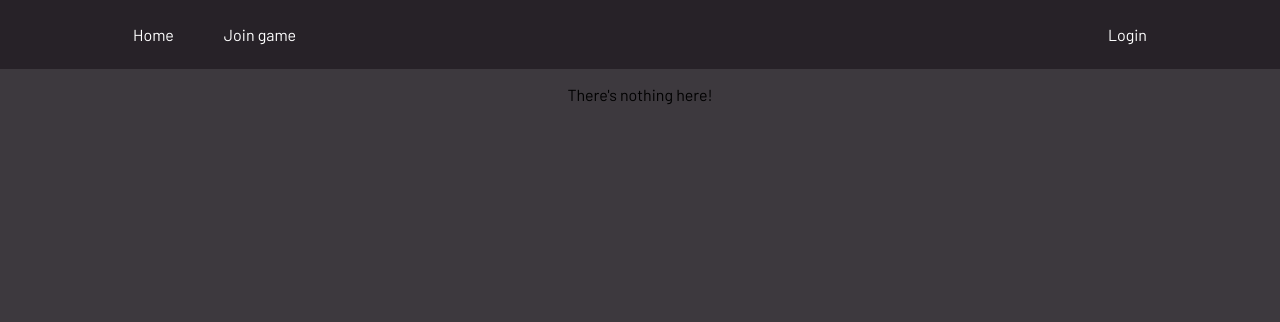
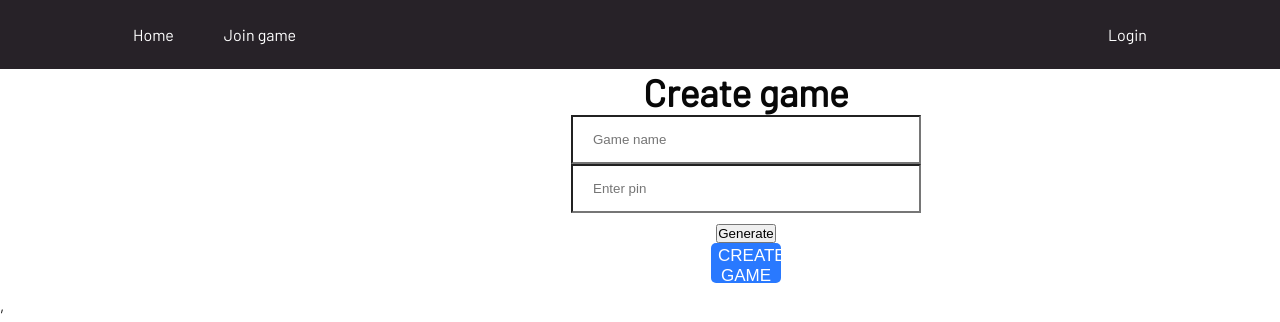
Before and after one commit to MieThorberg/dat3-exam-frontend, a React (Vite) app: page /create in a window 1280 px wide. Shown: the top 322 px of the page. Built offline with nearby package versions, Linux system fonts and the light colour scheme.

Commit message:
added new CreateGame component and added comments to chat and server index file

```diff
--- a/src/App.jsx
+++ b/src/App.jsx
@@ -4,6 +4,7 @@ import NoMatch from "./components/NoMatch";
 import LoginPage from "./components/LoginPage";
 import Chat from "./components/Chat";
 import Join from "./components/Join";
+import CreateGame from "./components/CreateGame";
 import { useState } from "react";
 import Header from "./components/Header";
 
@@ -20,6 +21,7 @@ export default function App() {
         <Route path="/" element={<Home/>}>
         </Route>
         <Route path="chat/:roomId" element={<Chat loggedIn={loggedIn}/>}/>
+        <Route path="create" element={<CreateGame/>}/>
         <Route path="join" element={<Join/>}/>
         <Route path="login" element={<LoginPage loggedIn={loggedIn} setLoggedIn={setLoggedIn}/>} />
         <Route path="*" element={<NoMatch/>} />
--- a/src/components/Chat.jsx
+++ b/src/components/Chat.jsx
@@ -28,6 +28,7 @@ const Chat = () => {
   }, [])
 
   useEffect(() => {
+      //recieves the latest message from the server and sets our useStates
       if(socket){
           socket.on("getLatestMessage", (newMessage) => {
               console.log(allMessages)
@@ -37,6 +38,8 @@ const Chat = () => {
               setMsg("")
               setLoading(false)
           })
+
+          // when a new user enters the room we add the new user to the total number in the room
           socket.on("newclientconnect", (newClient) => {
             setUserNumber(newClient)
             // console.log(newClient)
@@ -49,6 +52,7 @@ const Chat = () => {
       setData(location.state)
   }, [location])
 
+  // handles new messages being sent to the server
   const handleChange = e => setMsg(e.target.value)
   const handleEnter = e => e.keyCode===13 ? onSubmit() : ""
   const onSubmit = () => {
--- /dev/null
+++ b/src/components/CreateGame.jsx
@@ -0,0 +1,71 @@
+import React, {useState, useEffect} from 'react'
+import { useNavigate, NavLink } from 'react-router-dom'
+import "../styles/Join.css"
+
+const CreateGame = ({ loggedIn}) => {
+  loggedIn = true
+  let navigate = useNavigate();
+
+  const [error, setError] = useState("")
+  const [data, setData] = useState({ name:"", room:"" })
+  const [pin, setPin] = useState("");
+
+  const handleChange = e => {
+      setData({
+          ...data,
+          [e.target.name]: e.target.value
+      })
+
+  }
+
+  const validation = () => {
+      if(!data.name){
+          setError("Please enter your name.")
+          return false
+      }
+    //   if(!data.room){
+    //       setError("Please select room.")
+    //       return false
+    //   }
+      setError("")
+      return true
+  }
+
+  const handleSubmit = e => {
+      e.preventDefault()
+      const isValid = validation()
+      if(isValid){
+          navigate(`/chat/${data.room}`, { state: data });
+      }
+  }
+console.log('room:'+data.room);
+console.log('name:'+data.name);
+  return (
+      <div>
+          {loggedIn?
+          <form className='form-box center-text' onSubmit={handleSubmit}>
+              <div>
+                  <h2>Create game</h2>
+              </div>
+              <div >
+                  <input type="name" className='joinInput' name="name" placeholder="Game name" onChange={handleChange} />
+              </div>
+              <div>
+              <input type="name" className='joinInput' name="room" placeholder="Enter pin" value={pin} onChange={handleChange}  /><br></br>
+              <input type='button' onClick={() => setPin((pin) => `${pin}1`)} value="Generate"></input>
+
+              </div>
+              <button className='button' type="submit">Create game</button>
+              {error ? <small>{error}</small> : "" }
+          </form>
+          :
+          <div>
+            <h3>Please Login</h3>
+     <NavLink to="/login">Login</NavLink>
+          </div>
+}
+      </div>
+  )
+}
+
+export default CreateGame
```
Also changed, not shown: 1 other file (tests, documents, lock files or other folders).
